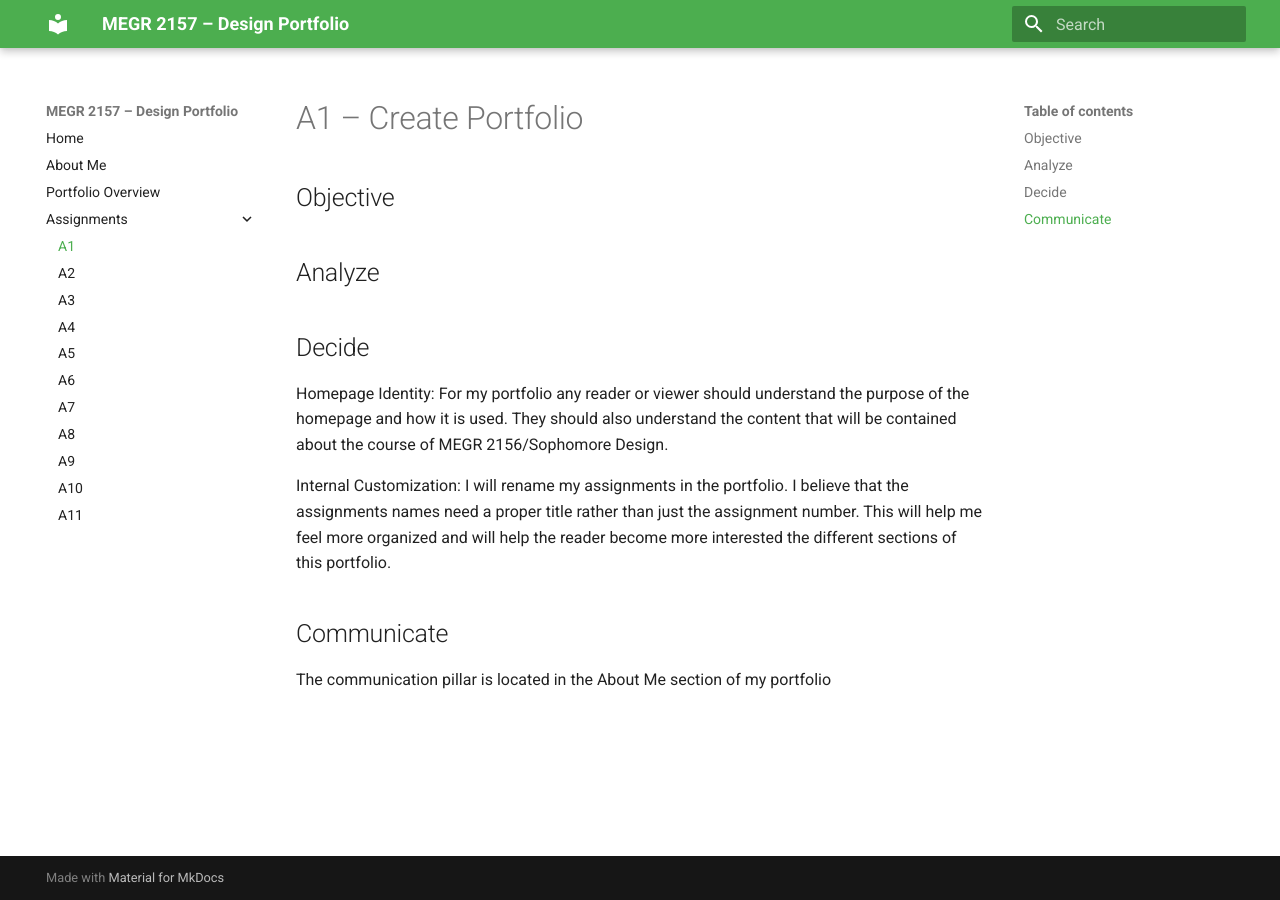
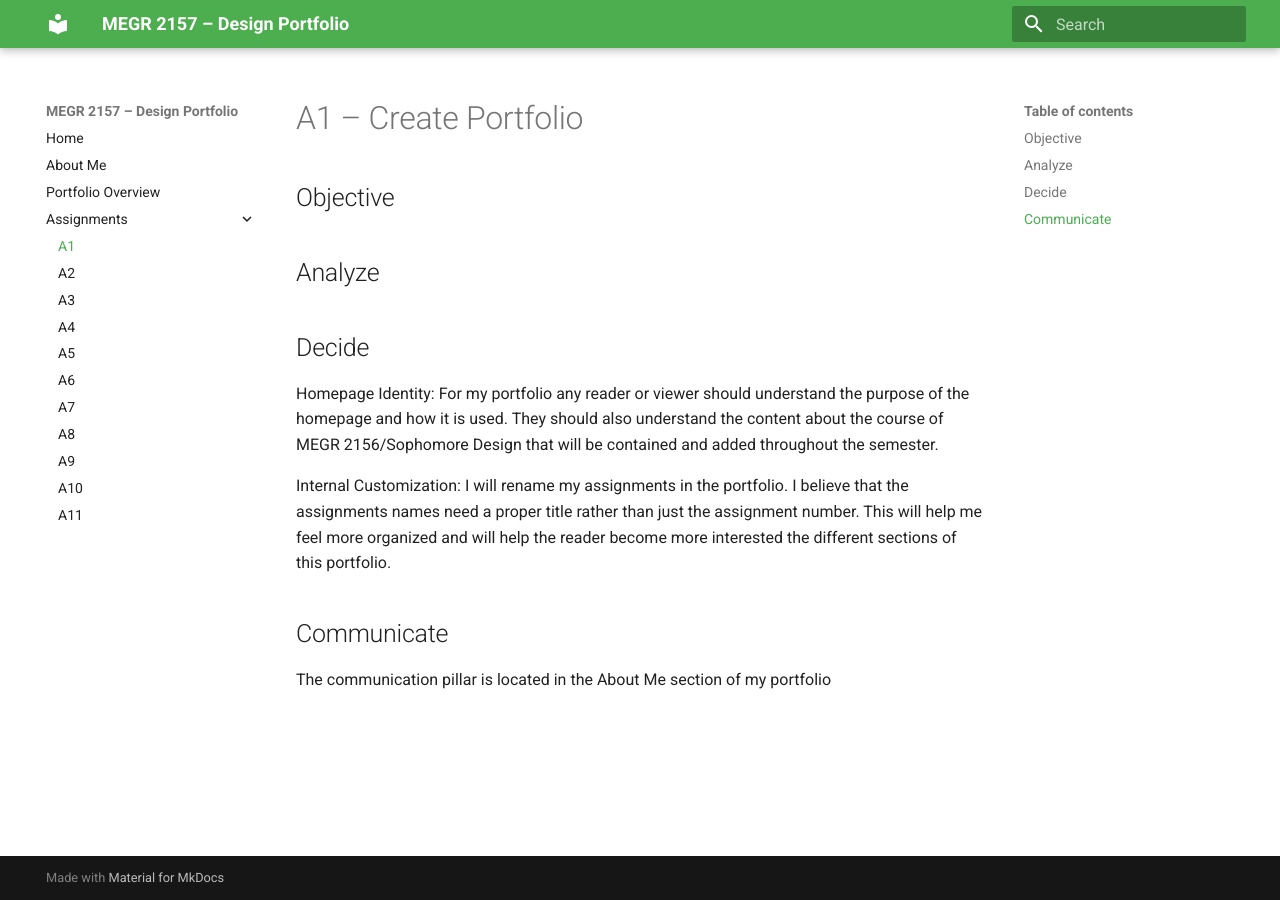
Before and after one commit to Ryants745/MEGR-2156-Design-Lab-Portfolio, an MkDocs documentation site: the page built from docs/assignments/A01/index.md, in a window 1280 px wide. Built offline with MkDocs 1.6.1 and Material for MkDocs 9.7.7, drawn with Linux system fonts in a browser that asks for light colours.

Commit message:
Update homepage identity description for clarity
Clarified the description of the homepage identity in the portfolio.

```diff
--- a/docs/assignments/A01/index.md
+++ b/docs/assignments/A01/index.md
@@ -5,8 +5,10 @@
 ## Analyze
 
 ## Decide
-Homepage Identity: For my portfolio any reader or viewer should understand the purpose of the homepage and how it is used. They should also understand the content that will be contained about the course of MEGR 2156/Sophomore Design.
+Homepage Identity: For my portfolio any reader or viewer should understand the purpose of the homepage and how it is used. They should also understand the content about the course of MEGR 2156/Sophomore Design that will be contained and added throughout the semester.
 
 Internal Customization: I will rename my assignments in the portfolio. I believe that the assignments names need a proper title rather than just the assignment number. This will help me feel more organized and will help the reader become more interested the different sections of this portfolio.
+
+
 ## Communicate
 The communication pillar is located in the About Me section of my portfolio
```
